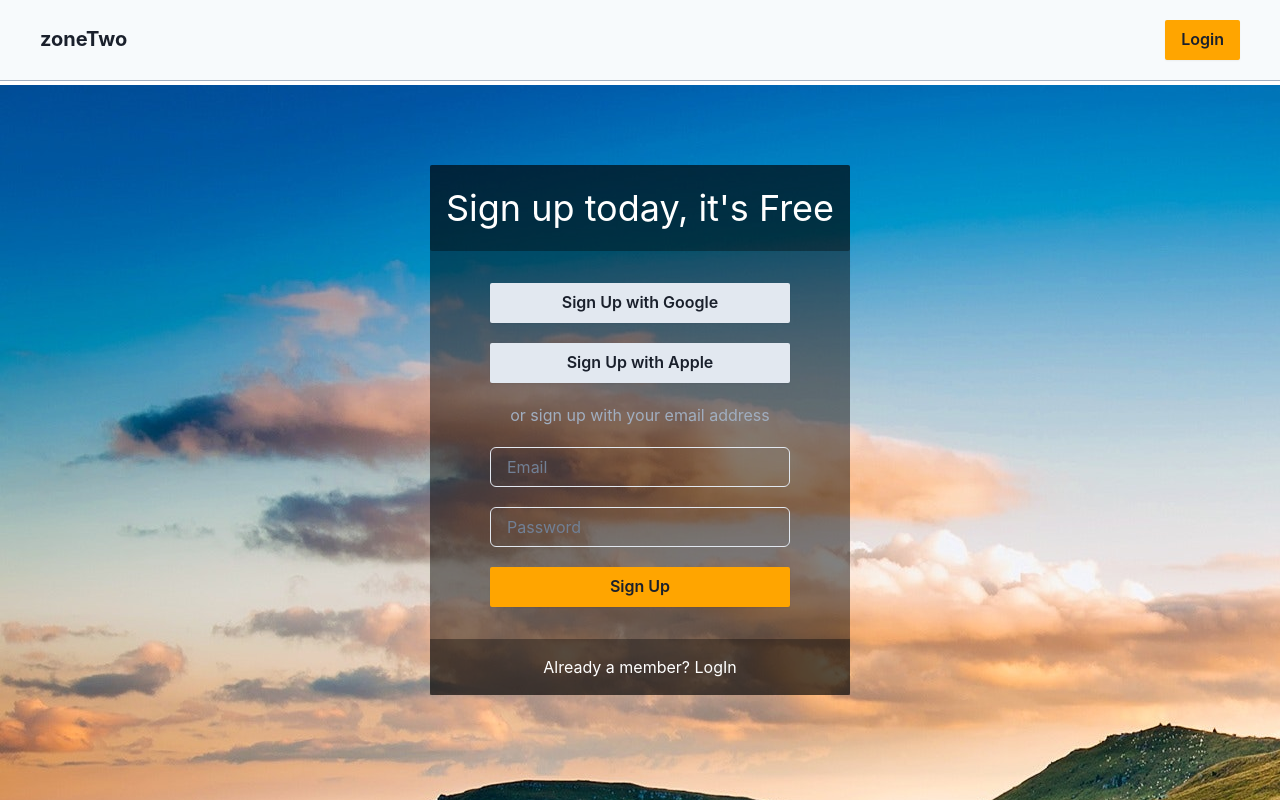
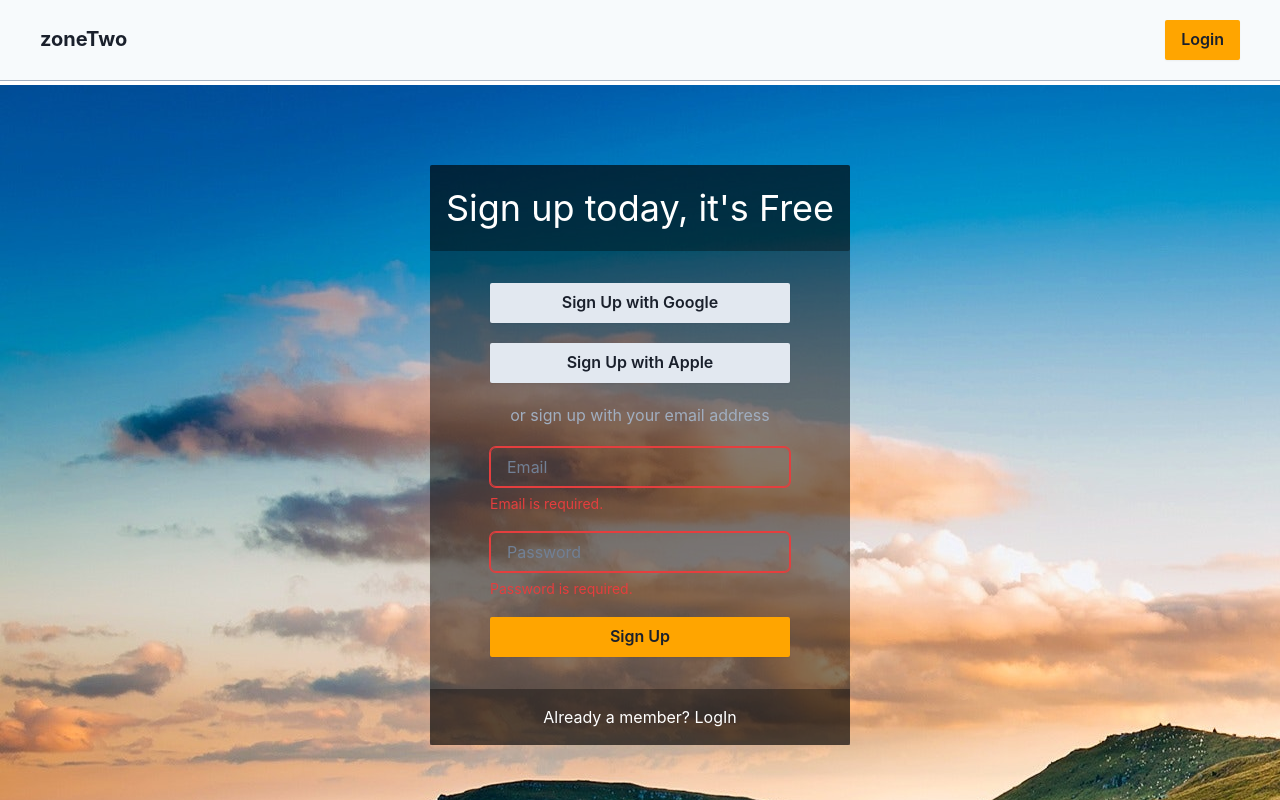
Before and after one commit to jayflan/zoneTwo, a React app: page /signup in a window 1280 px wide. Shown: the top 800 px of the page. Built offline with nearby package versions, Linux system fonts and the light colour scheme; no server answers.

Commit message:
added empty form error check

```diff
--- a/client/_components/SignUp.js
+++ b/client/_components/SignUp.js
@@ -1,4 +1,4 @@
-import { Box, Center, Divider, Flex, FormControl, VStack, Image, Text, Button, Input } from "@chakra-ui/react";
+import { Box, Center, Divider, Flex, FormControl, VStack, Image, Text, Button, Input, FormHelperText, FormErrorMessage } from "@chakra-ui/react";
 import React, { useState } from "react";
 import { useDispatch } from "react-redux";
 import { Link } from "react-router-dom";
@@ -17,6 +17,10 @@ const [password, setPassword] = useState('');
 const dispatch = useDispatch();
 
 //<------------------------------ event & error handling ------------------------------>//
+
+
+const isEmailError = email === '';
+const isPasswordError = password === '';
 
 const handleEmailChange = (event) => {
   setEmail(event);
@@ -55,21 +59,27 @@ const handleSubmit = (event) => {
               <PrimaryButton w='300px'>Sign Up with Apple</PrimaryButton>
               <Text color="gray.400">or sign up with your email address</Text>
 
-              <FormControl>
             <Center>
-                  <Input w="300px" color="white" placeholder="Email" _placeholder={{color: "white.100"}}
+              <FormControl isInvalid={isEmailError}>
+                <Input type='email' value={email} w="300px" color="white" placeholder="Email" _placeholder={{color: "white.100"}}
                   onChange={(e)=>handleEmailChange(e.target.value)}
                 ></Input>
+                {isEmailError ? (
+                  <FormErrorMessage>Email is required.</FormErrorMessage>
+                ) : ('')}
+              </FormControl>
             </Center>
-              </FormControl>
 
-              <FormControl>
             <Center>
-                  <Input w="300px" color="white" placeholder="Password" _placeholder={{color: "white.100"}}
+              <FormControl isInvalid={isPasswordError}>
+                <Input type='password' value={password} w="300px" color="white" placeholder="Password" _placeholder={{color: "white.100"}}
                   onChange={(e)=>handlePasswordChange(e.target.value)}
                 ></Input>
+                {isPasswordError ? (
+                  <FormErrorMessage>Password is required.</FormErrorMessage>
+                ) : ('')}
+              </FormControl>
             </Center>
-              </FormControl>
 
               <SecondaryButton w='300px' onClick={()=>{handleSubmit()}}>Sign Up</SecondaryButton>
             </VStack>
```
Lines whose indentation alone changed are shown as unchanged.
